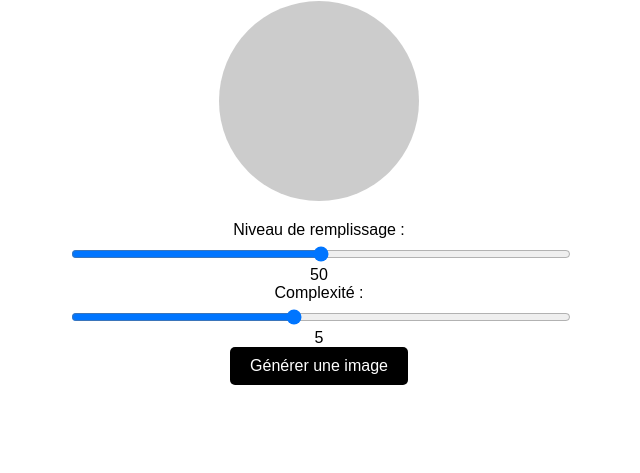
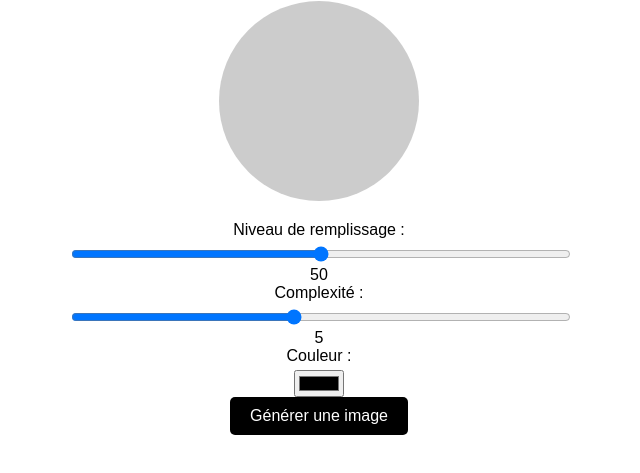
Before and after one commit to P-Goulven/ecv, a plain HTML site: page index.html in a window 1280 px wide. Shown: the part 79-552 px from the top of the page, without its empty margins (321-961 px from the left). Drawn offline with Linux system fonts and the light colour scheme.

Commit message:
Update index.html

```diff
--- a/index.html
+++ b/index.html
@@ -18,6 +18,9 @@
       <label for="complexitySlider" class="label">Complexité :</label>
       <input type="range" id="complexitySlider" class="slider" min="1" max="10" step="1" value="5">
       <span id="complexityValue" class="value"></span>
+
+      <label for="colorPicker" class="label">Couleur :</label>
+      <input type="color" id="colorPicker" class="color-picker" value="#000000">
     </div>
 
     <button id="generateImageButton" class="generate-button">Générer une image</button>
@@ -27,6 +30,7 @@
     <div id="errorMessage" class="error-message"></div>
   </div>
 
+  <script src="html2canvas.min.js"></script>
   <script src="script.js"></script>
 </body>
 </html>
```
